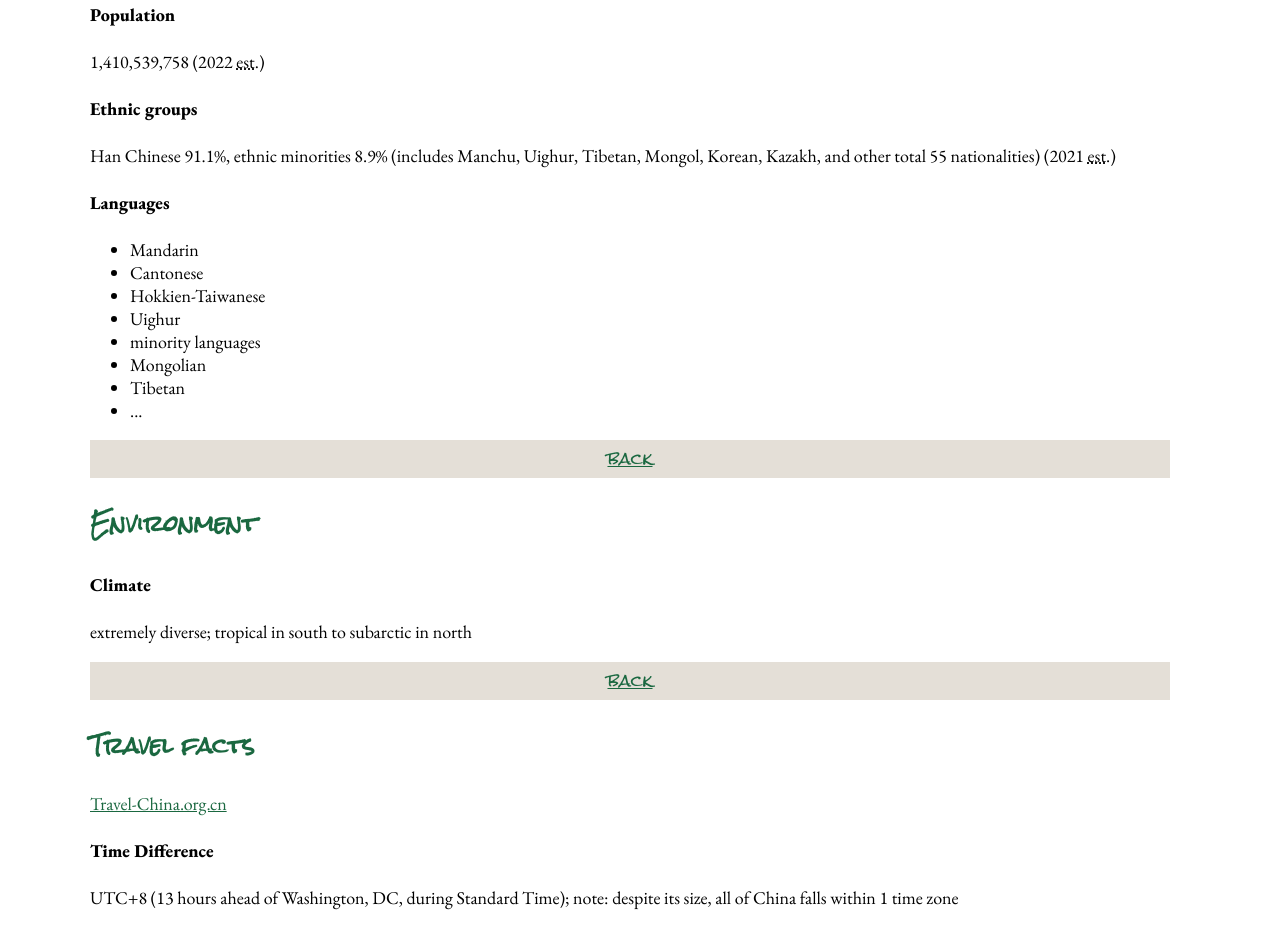
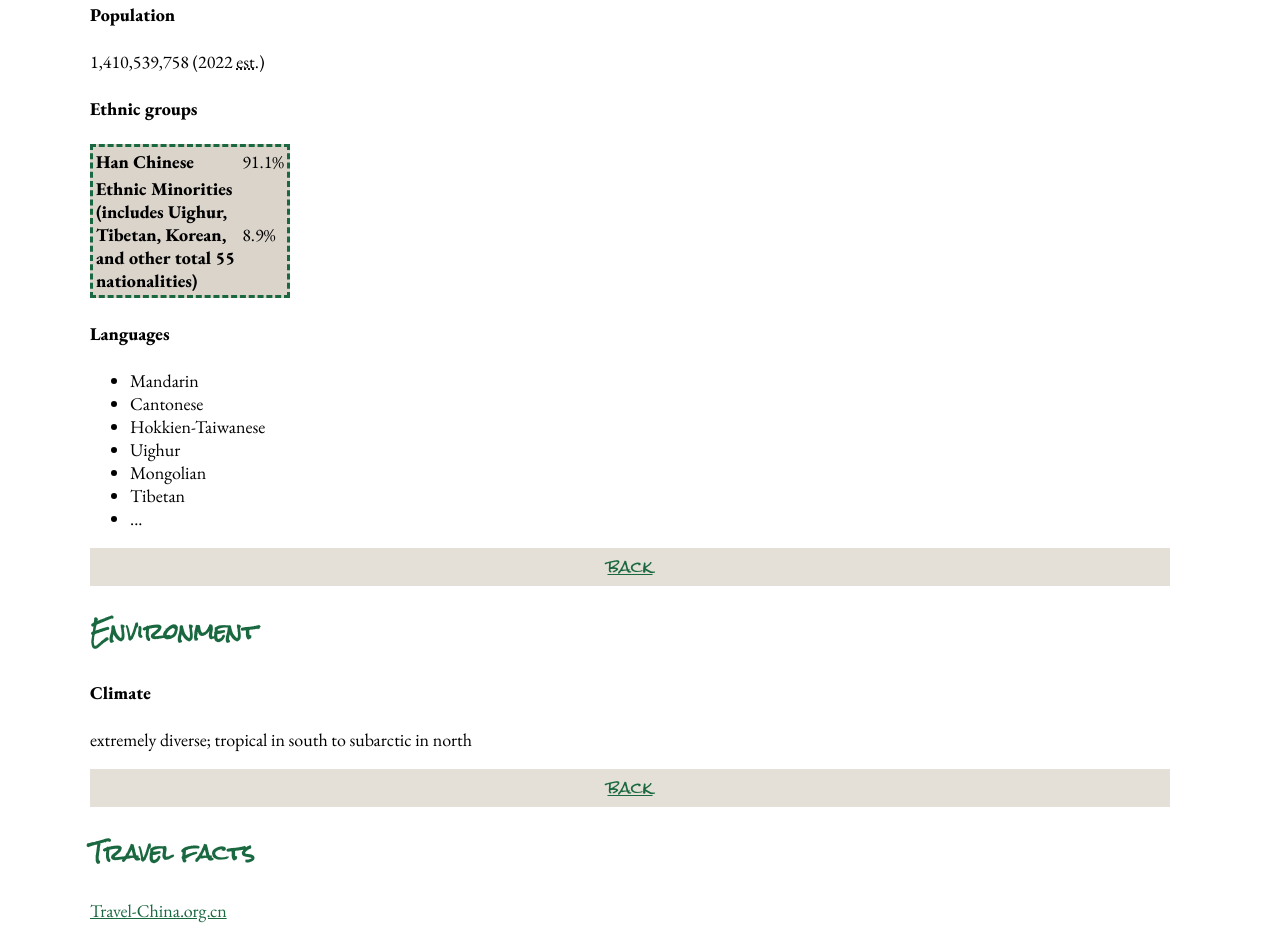
Before and after one commit to shuoli05011/shuoli05011.github.io, a plain HTML site: page China.html in a window 1280 px wide. Shown: the part 1251-2192 px from the top of the page. Drawn offline with nearby package versions, Linux system fonts and the light colour scheme.

Commit message:
Update China.html

```diff
--- a/China.html
+++ b/China.html
@@ -106,7 +106,19 @@
 
         <article>
           <h4>Ethnic groups</h4>
-            <p>Han Chinese 91.1%, ethnic minorities 8.9% (includes Manchu, Uighur, Tibetan, Mongol, Korean, Kazakh, and other total 55 nationalities) (<time datetime="2021">2021</time> <abbr title="Eastern Standard Time">est</abbr>.)</p>
+          <table>
+            <tr>
+              <td><strong>Han Chinese</strong></td>
+              <td>91.1%</td>
+            </tr>
+
+            <tr>
+              <td><strong>Ethnic Minorities (includes Uighur, Tibetan, Korean, and other total 55 nationalities)</strong></td>
+              <td>8.9%</td>
+            </tr>
+          </table>
+          <!--
+          <p>Han Chinese 91.1%, ethnic minorities 8.9% (includes Uighur, Tibetan, Korean, and other total 55 nationalities) (<time datetime="2021">2021</time> <abbr title="Eastern Standard Time">est</abbr>.)</p>  -->
         </article>
 
         <article>
@@ -116,7 +128,6 @@
             <li>Cantonese</li>
             <li>Hokkien-Taiwanese</li>
             <li>Uighur</li>
-            <li>minority languages</li>
             <li>Mongolian</li>
             <li>Tibetan</li>
             <li>...</li>
@@ -248,13 +259,14 @@
   <table>
     <tr>
       <td>Han Chinese</td>
-              <td>Ethnic Minorities</td>
+      <td>91.1%</td>
     </tr>
 
     <tr>
-              <td>91.1%</td>
+      <td>Ethnic Minorities</td>
       <td>8.9%</td>
     </tr>
+  </table>
 
             <tr>
               <td></td>
```
Lines whose indentation alone changed are shown as unchanged.
